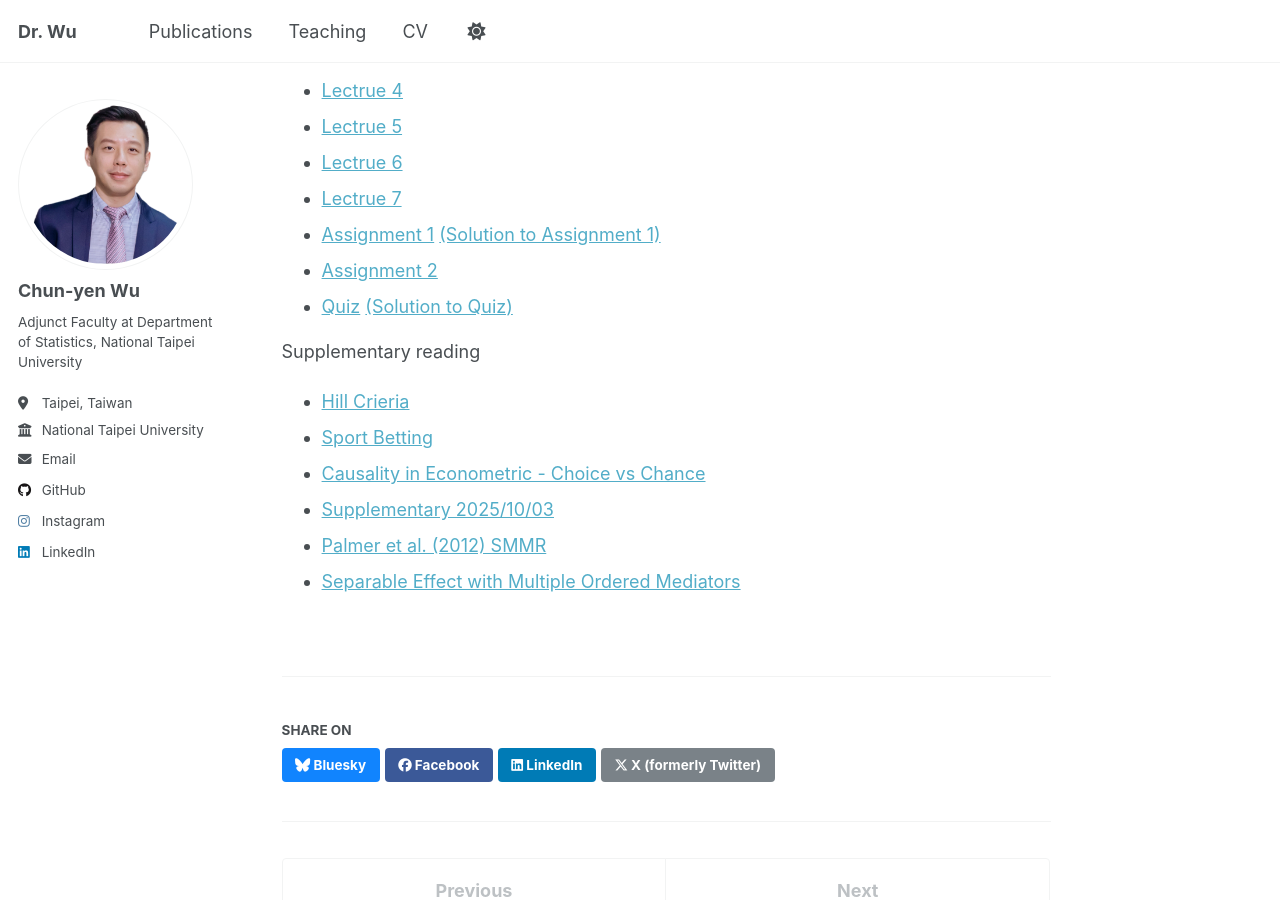
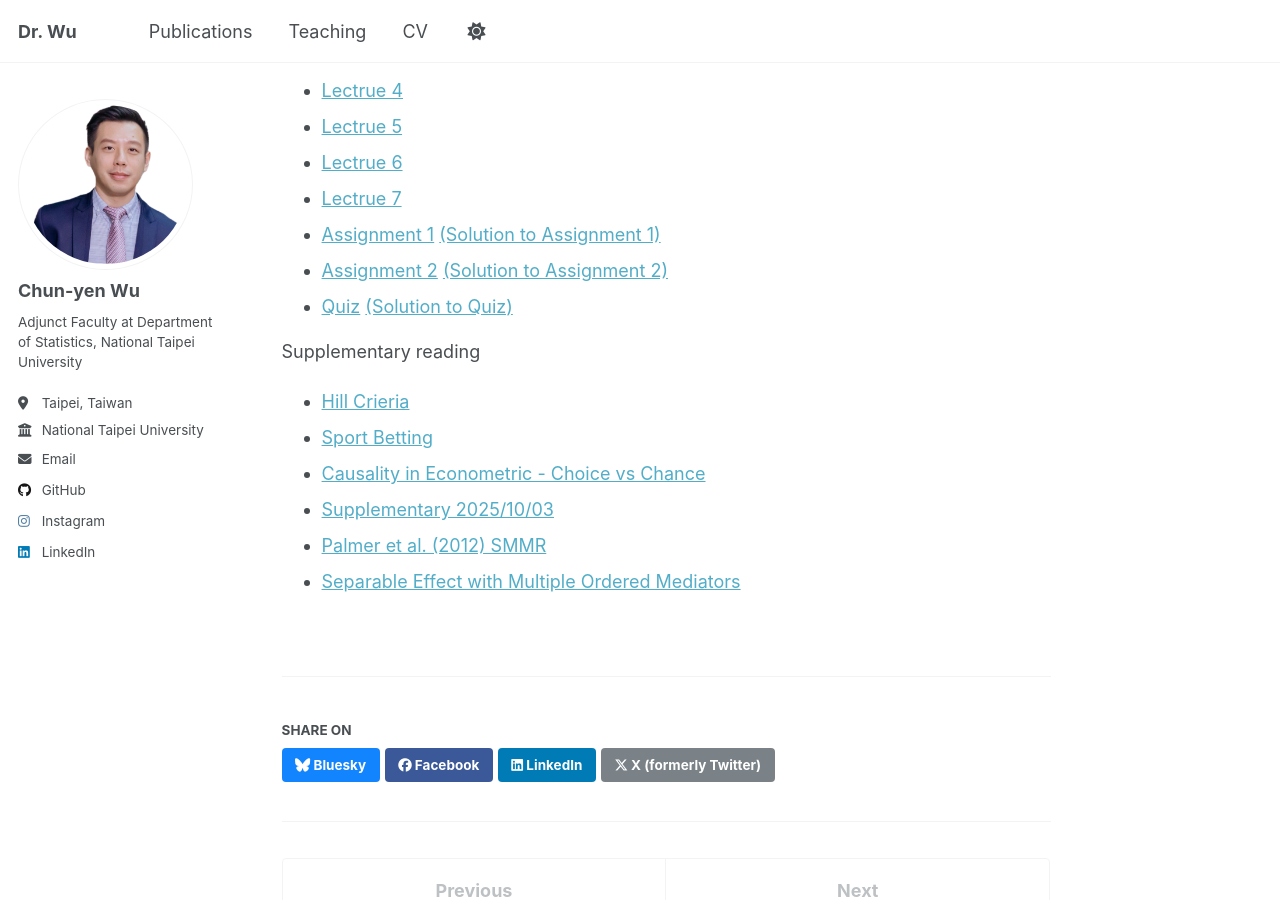
Before and after one commit to SashaWuNYCU/sashawunycu.github.io, a Jekyll site: the page built from _teaching/2025-1st-semester-teaching.md, in a window 1280 px wide and 900 px high, scrolled down 675 px. Built offline with Jekyll 4.4.1, drawn with Linux system fonts in a browser that asks for light colours; a script that is not in the unit is left out.

Commit message:
upload U4370 HW2 solution set ver 251126

```diff
--- a/_teaching/2025-1st-semester-teaching.md
+++ b/_teaching/2025-1st-semester-teaching.md
@@ -31,6 +31,7 @@ Lectures
 - [Assignment 1](http://sashawunycu.github.io/files/U4370/U4370_HW1.pdf)
   [(Solution to Assignment 1)](http://sashawunycu.github.io/files/U4370/U4370_HW1_Sol.pdf)
 - [Assignment 2](http://sashawunycu.github.io/files/U4370/U4370_HW2.pdf)
+  [(Solution to Assignment 2)](http://sashawunycu.github.io/files/U4370/U4370_HW2_Sol.pdf)
 - [Quiz](http://sashawunycu.github.io/files/U4370/U4370_quiz.pdf)
   [(Solution to Quiz)](http://sashawunycu.github.io/files/U4370/U4370_quiz_sol.pdf)
 
```
Also changed, not shown: 1 other file.
